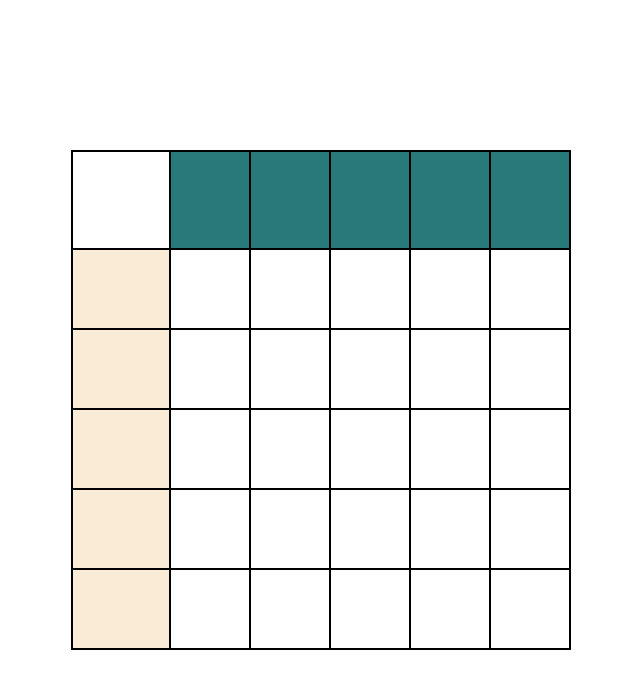
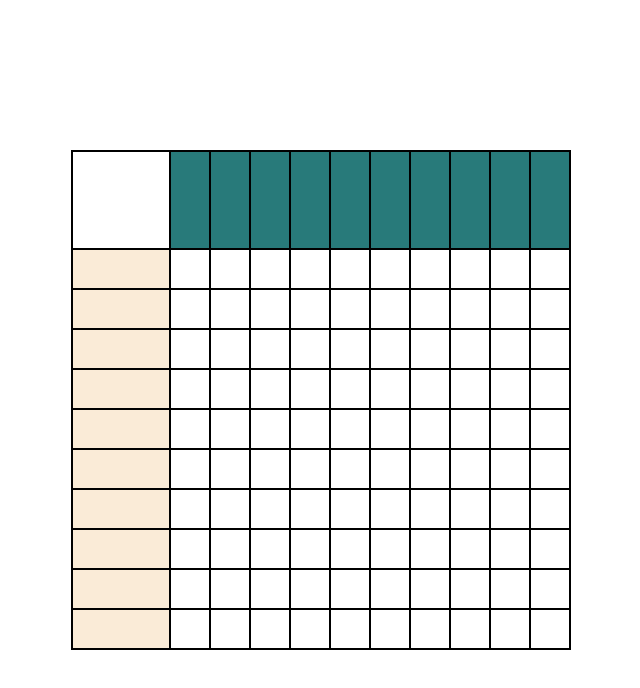
Before and after one commit to Roisler/nonograms, a plain HTML site: page nonograms/index.html in a window 1280 px wide. Shown: the whole page, without its empty margins (319-959 px from the left). Drawn offline with Linux system fonts and the light colour scheme.

Commit message:
feat: remove canvas

```diff
--- a/nonograms/app.js
+++ b/nonograms/app.js
@@ -1,19 +1,39 @@
-const canvas = document.getElementById('cells');
 const cellsContainer = document.querySelector('.cells');
+const collsContainer = document.querySelector('.cols');
+const rowsContainer = document.querySelector('.rows');
 
-for (let i = 1; i <= 25; i += 1) {
+const initialGame = {
+  complexity: 10,
+};
+
+const { complexity } = initialGame;
+
+for (let i = 1; i <= complexity ** 2; i += 1) {
   const cell = document.createElement('div');
   cell.classList.add('cell');
   cell.setAttribute('id', i);
   cellsContainer.append(cell);
 }
 
-const ctx = canvas.getContext('2d');
+rowsContainer.classList.add(`row-${complexity}`);
+collsContainer.classList.add(`col-${complexity}`);
+
+for (let i = 1; i <= complexity; i += 1) {
+  const row = document.createElement('div');
+  row.classList.add('row');
+  const col = document.createElement('div');
+  col.classList.add('col');
+
+  rowsContainer.append(row);
+  collsContainer.append(col);
+}
+
+/*const ctx = canvas.getContext('2d');
 
 canvas.width = cellsContainer.offsetWidth;
-canvas.height = cellsContainer.offsetHeight;
+canvas.height = cellsContainer.offsetHeight;*/
 
-const cells = document.querySelectorAll('.cell');
+/*const cells = document.querySelectorAll('.cell');
 cells.forEach((cell) => {
   cell.addEventListener('click', (e) => {
     const elementHeight = e.target.offsetHeight;
@@ -29,4 +49,4 @@ cells.forEach((cell) => {
     ctx.lineTo(elementWidth * (cell - 1), elementHeight * (row - 1))
     ctx.fill();
   })
-})
+})*/
--- a/nonograms/index.html
+++ b/nonograms/index.html
@@ -10,21 +10,10 @@
   <div class="container">
     <div class="timer"></div>
     <div class="cols">
-      <div class="col"></div>
-      <div class="col"></div>
-      <div class="col"></div>
-      <div class="col"></div>
-      <div class="col"></div>
     </div>
     <div class="rows">
-      <div class="row"></div>
-      <div class="row"></div>
-      <div class="row"></div>
-      <div class="row"></div>
-      <div class="row"></div>
     </div>
-    <div class="cells">
-      <canvas id="cells"></canvas>
+    <div class="cells cells-10">
     </div>
   </div>
   <script src="app.js" type="module"></script>
--- a/nonograms/style.css
+++ b/nonograms/style.css
@@ -60,6 +60,10 @@ body {
   background-color: rgb(40, 122, 122);
 }
 
+.cols.col-10 {
+  grid-template-columns: repeat(10, 1fr);
+}
+
 .rows {
   display: grid;
   grid-template-columns: 1fr;
@@ -68,6 +72,10 @@ body {
   height: 80%;
 
   background-color: antiquewhite;
+}
+
+.rows.row-10 {
+  grid-template-rows: repeat(10, 1fr);
 }
 
 .cells {
@@ -82,6 +90,13 @@ body {
   background-color: transparent;
 }
 
+.cells.cells-10 {
+  grid-template-columns: repeat(10, 1fr);
+  grid-template-rows: repeat(10, 1fr);
+}
+
+
+
 .col {
   border-top: 2px solid var(--border-color);
 }
```
